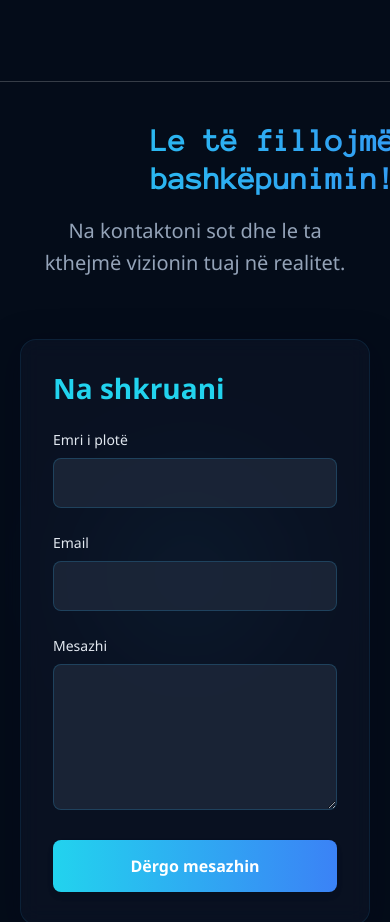
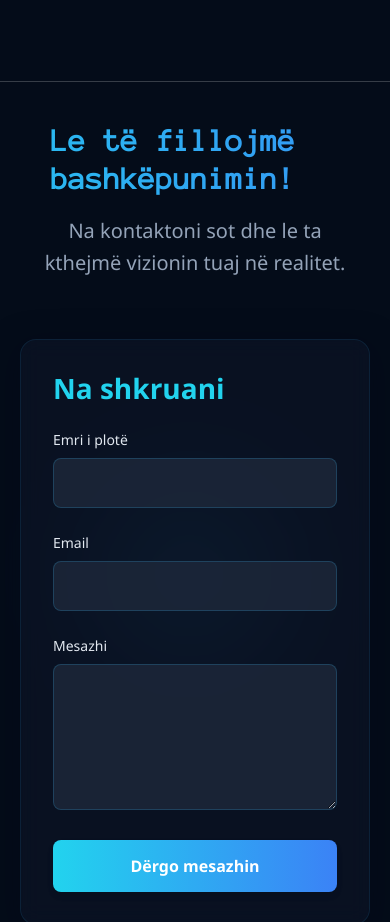
Before and after one commit to Eazzy2006/mavix.ks, a React (Vite) app: page / in a window 390 px wide. Shown: the part 5020-5942 px from the top of the page. Built offline with nearby package versions, Linux system fonts and the light colour scheme.

Commit message:
Update index.css

```diff
--- a/src/index.css
+++ b/src/index.css
@@ -491,7 +491,7 @@ h1 {
 
   .kontaktih1{
     position: relative;
-    left: -210px;
+    left: -310px;
   }
 
 }
```
